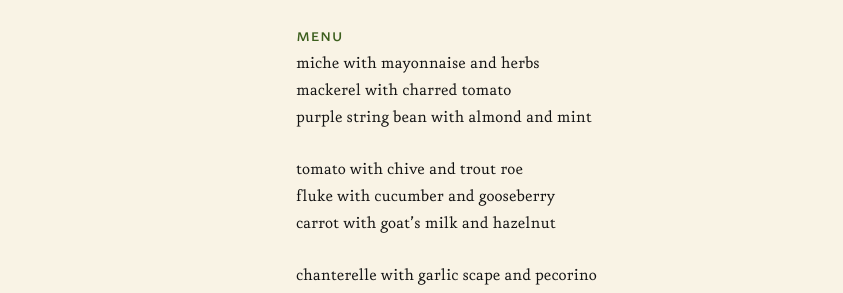
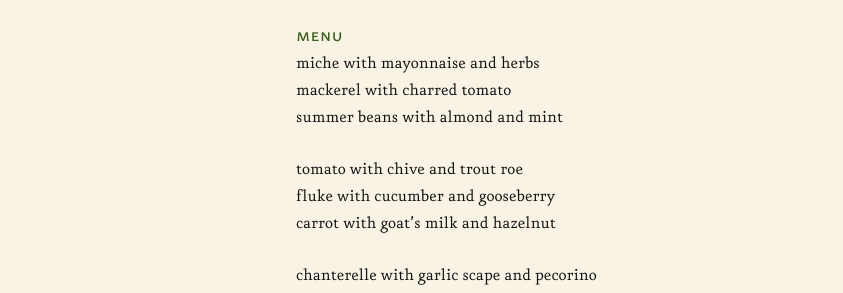
Before and after one commit to zoe-pith/pith-site, a Jekyll site: the page built from supperclub.md, in a window 1280 px wide. Shown: the part 841-1134 px from the top of the page, without its empty margins (118-961 px from the left). Built offline with Jekyll 4.4.1, drawn with Linux system fonts in a browser that asks for light colours.

Commit message:
Update supperclub.md

```diff
--- a/supperclub.md
+++ b/supperclub.md
@@ -16,7 +16,7 @@ Please click <tito-button event="pith/supper-club"></tito-button> to see availab
 ### menu
 miche with mayonnaise and herbs
 mackerel with charred tomato
-purple string bean with almond and mint
+summer beans with almond and mint
 
 tomato with chive and trout roe
 fluke with cucumber and gooseberry
```
